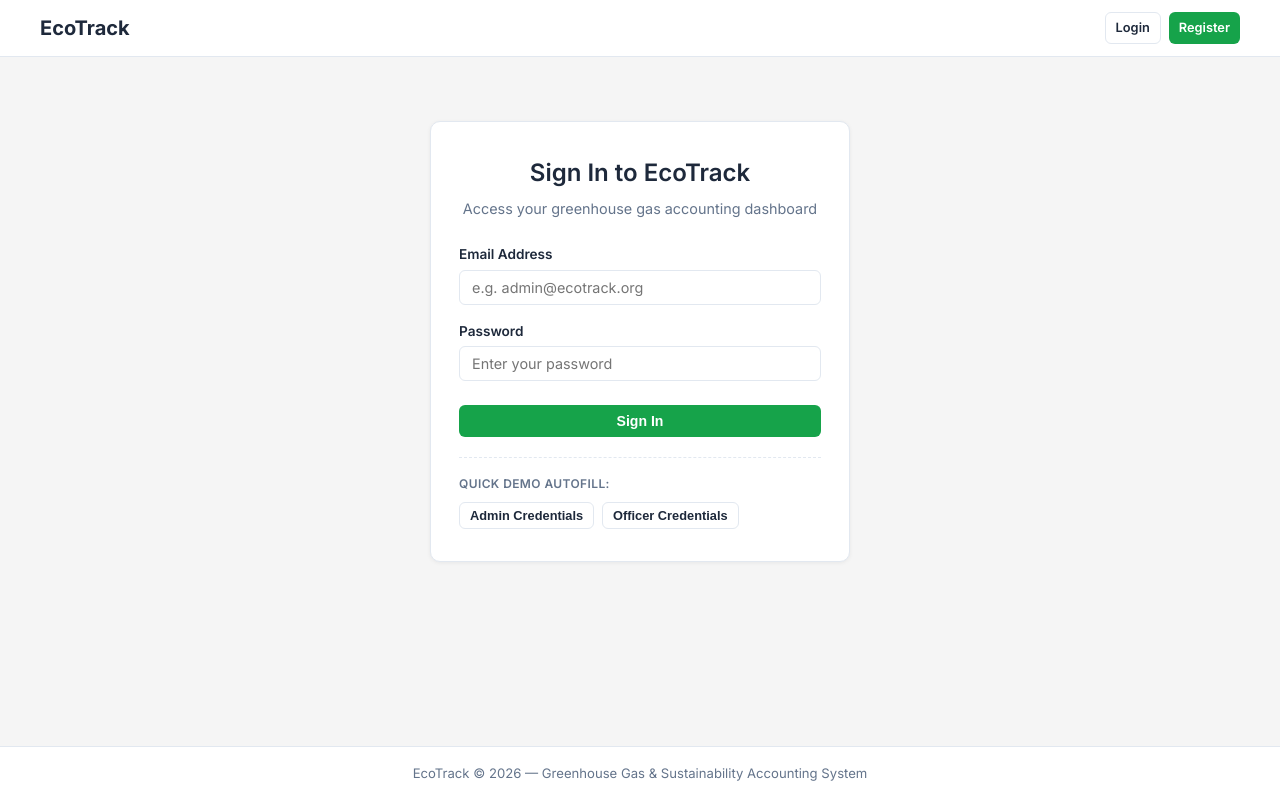
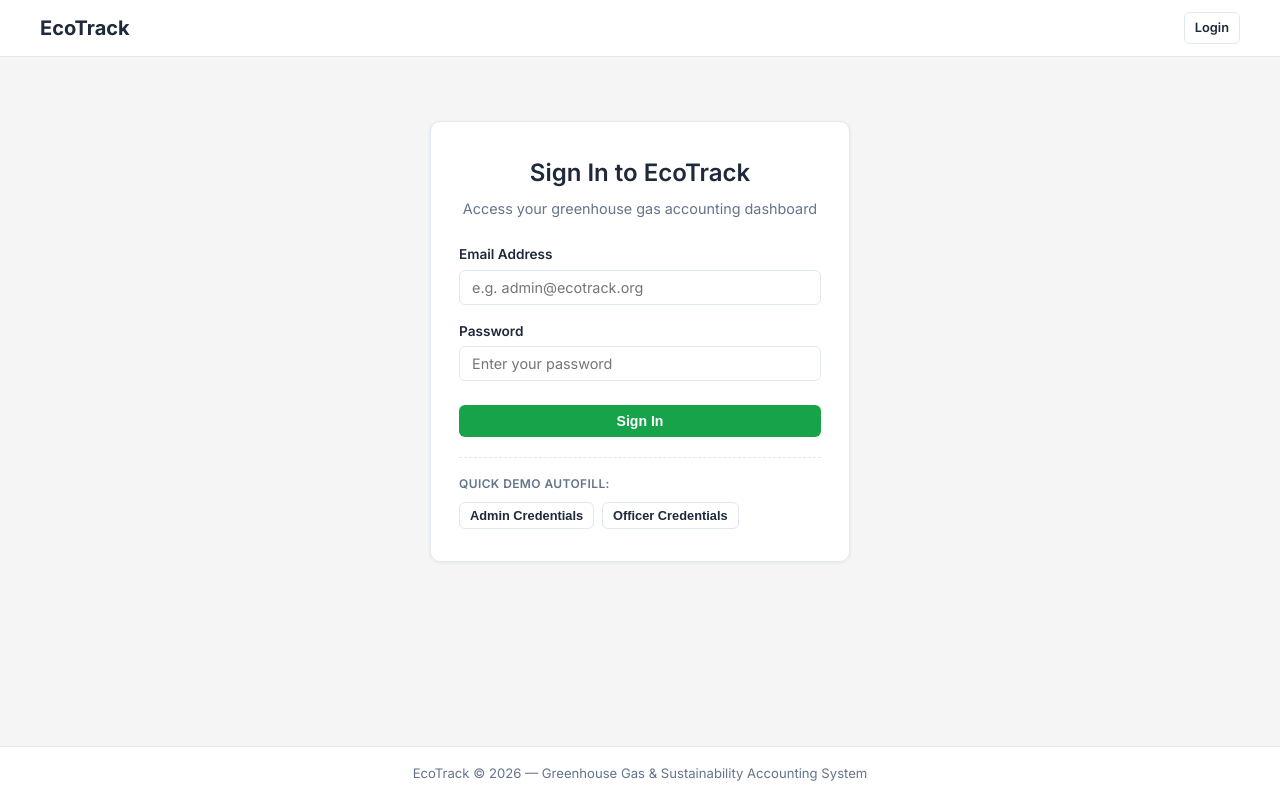
Before and after one commit to sivasanthosh17/EcoTrack, a React (Vite) app in the folder client/: page /login in a window 1280 px wide. Built offline with nearby package versions, Linux system fonts and the light colour scheme; no server answers.

Commit message:
Remove public register navigation

```diff
--- a/client/src/components/Navbar.jsx
+++ b/client/src/components/Navbar.jsx
@@ -26,7 +26,6 @@ const Navbar = () => {
             <ul className="nav-links">
               <li style={{ display: 'flex', gap: '8px' }}>
                 <NavLink to="/login" className="btn btn-secondary btn-sm">Login</NavLink>
-                <NavLink to="/register" className="btn btn-primary btn-sm">Register</NavLink>
               </li>
             </ul>
           </nav>
```
